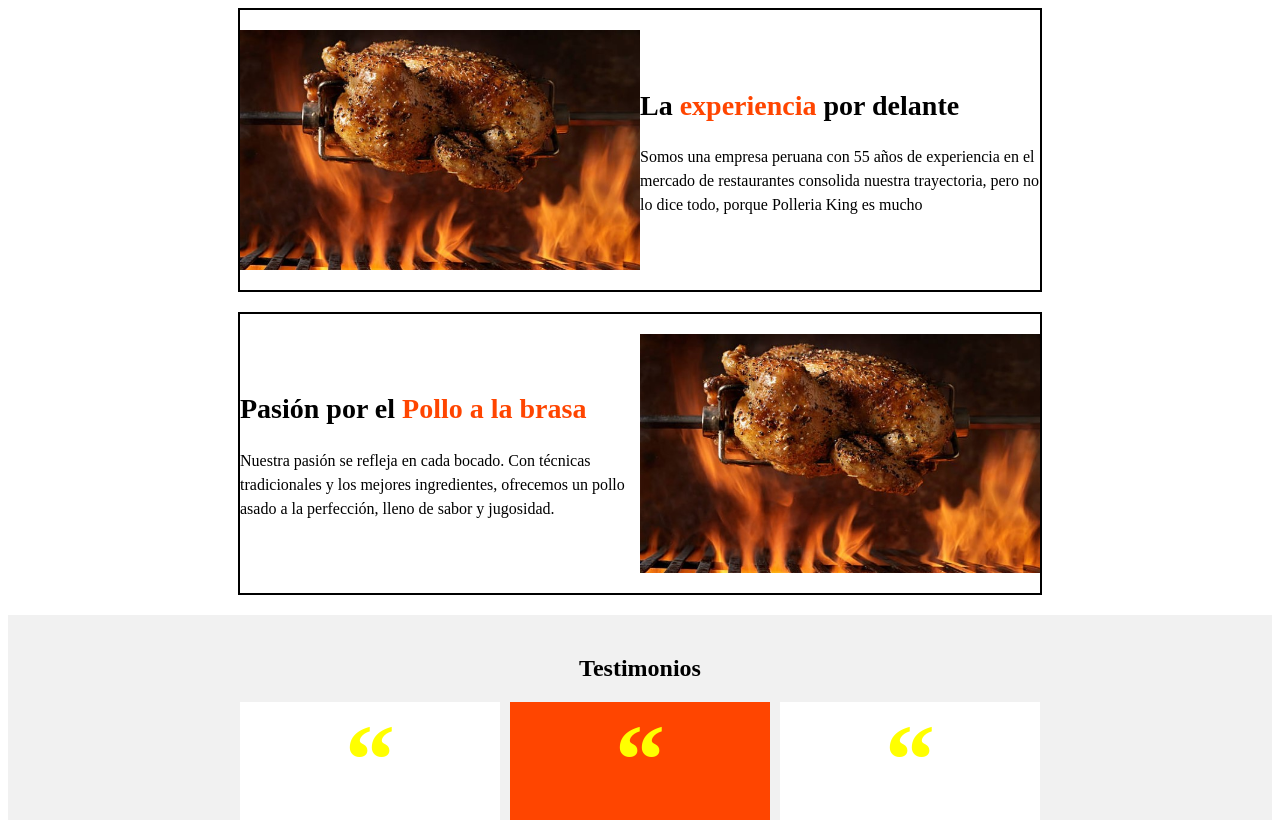
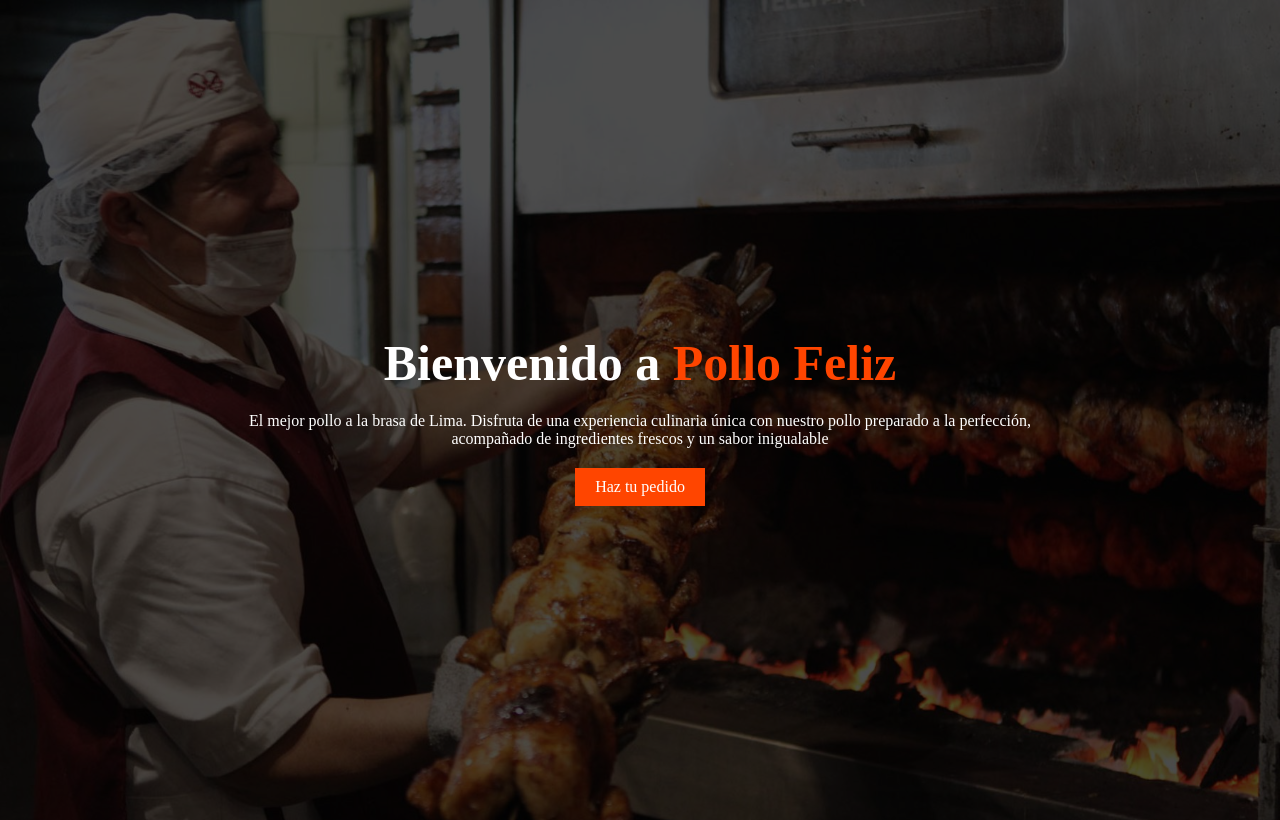
Before and after one commit to KingLuis14/Polleria, a plain HTML site: page index.html in a window 1280 px wide. Shown: the top 820 px of the page. Drawn offline with Linux system fonts and the light colour scheme.

Commit message:
banner hecho

```diff
--- a/estilos.css
+++ b/estilos.css
@@ -1,3 +1,9 @@
+*{
+    margin: 0;
+    padding: 0;
+    box-sizing: border-box;
+}
+
 img{
     width: 100%;
 }
@@ -8,11 +14,9 @@ img{
     grid-template-columns: 100%;
     grid-template-areas: "imagen"
                             "contenido";
-    padding-top: 20px;
-    padding-bottom: 20px;
-    border: 2px solid black;
     align-items: center; /* ALinear en vertical*/
     margin-bottom: 20px;
+    gap: 20px;
 
 }
 
@@ -30,6 +34,44 @@ section{
 .titulo-section{
     text-align: center;
 }
+
+
+/* Estilos del banner*/
+
+.banner{
+    background-image: url("./img/banner.jpg");
+    background-size: cover;
+    background-color: rgba(0, 0, 0, 0.7);
+    background-blend-mode: overlay;
+    color: white; /* heredable */
+}
+
+.banner-envoltorio{
+    min-height: 100svh;
+    display: flex;
+    flex-direction: column;
+    justify-content: center; /* Alinear en el eje principal */
+    align-items: center; /* Alinea en el eje secundario*/
+    text-align: center;
+    gap: 20px;
+}
+
+.banner-titulo{
+    font-size: 50px;
+}
+
+.banner-titulo > span{
+    color: orangered;
+}
+
+.boton{
+    background-color: orangered;
+    padding: 10px 20px;
+    color: white;
+    text-decoration: none;
+}
+
+
 
 
 .titulo{
@@ -56,14 +98,15 @@ section{
 
 
 .padre-invertido{
-    grid-template-areas: "contenido"
-                        "imagen";
+    grid-template-areas: "imagen"
+                        "contenido";
 }
 
 
 
 /* Va a limitar el ancho de su contendor  */
 .envoltorio{
+    width: 90%;
     max-width: 800px;
     margin-left: auto; /* el margin en auto absorbe el espacio que no se usa*/
     margin-right: auto;
@@ -117,8 +160,10 @@ section{
 
 .footer_grupo{
     display: flex;
+    flex-direction: row;
     /* Alinear */
     justify-content: space-between;  /* espacio entre elementos  */
+    align-items: center;
 }
 
 
@@ -140,7 +185,7 @@ section{
 */
 @media screen and (width > 600px) {
     .padre{
-        grid-template-columns: 50% 50%;
+        grid-template-columns: 1fr 1fr;
         grid-template-areas: "imagen contenido";
     }
 
@@ -150,8 +195,6 @@ section{
 
     .tablero{
         grid-template-columns: 1fr 1fr 1fr;
-
-
     }
 
 }
--- a/index.html
+++ b/index.html
@@ -7,6 +7,22 @@
     <link rel="stylesheet" href="./estilos.css">
 </head>
 <body>
+
+    <section class="banner">
+        <div class="envoltorio banner-envoltorio">
+            <h1 class="banner-titulo">
+                Bienvenido a
+                <span>Pollo Feliz</span>
+            </h1>
+            <p>El mejor pollo a la brasa de Lima. Disfruta de una experiencia culinaria única con nuestro pollo preparado a la perfección, acompañado de ingredientes frescos y un sabor inigualable</p>
+            <a href="" class="boton">Haz tu pedido</a>
+        </div>
+    </section>
+
+
+
+
+    <section class="color-section">
         <div class="padre envoltorio">
             <div class="contenedor">
                 <h2 class="titulo">La <strong class="destacado" >experiencia</strong> por delante</h2>
@@ -17,6 +33,9 @@
             </div>
             <img class="imagen" src="./img/pollo-a-la-brasa.jpg" alt="pollo a la brasa">
         </div>
+    </section>
+
+    <section>
         <div class="padre padre-invertido envoltorio">
             <div class="contenedor">
                 <h2 class="titulo">Pasión por el <strong class="destacado" >Pollo a la brasa</strong></h2>
@@ -24,11 +43,14 @@
             </div>
             <img class="imagen" src="./img/pollo-a-la-brasa.jpg" alt="pollo a la brasa">
         </div>
+    </section>
+
+
+
 
     <section class="color-section">
 
         <div class="envoltorio">
-
             <h2 class="titulo-section">Testimonios</h2>
 
             <div class="tablero">
@@ -55,7 +77,6 @@
                 </div>
 
             </div>
-
         </div>
 
     </section>
```
Also changed, not shown: img/banner.jpg (added). Lines whose indentation alone changed are shown as unchanged.
